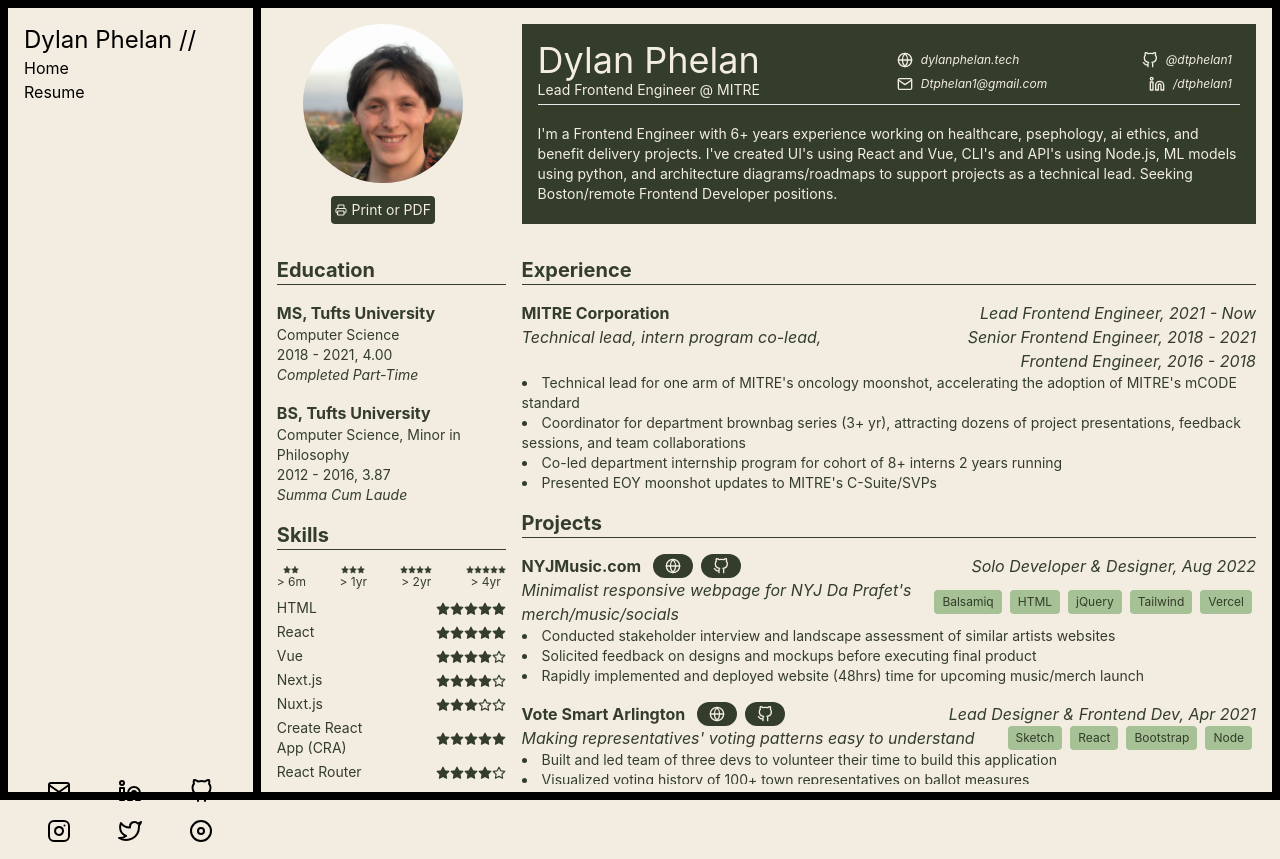
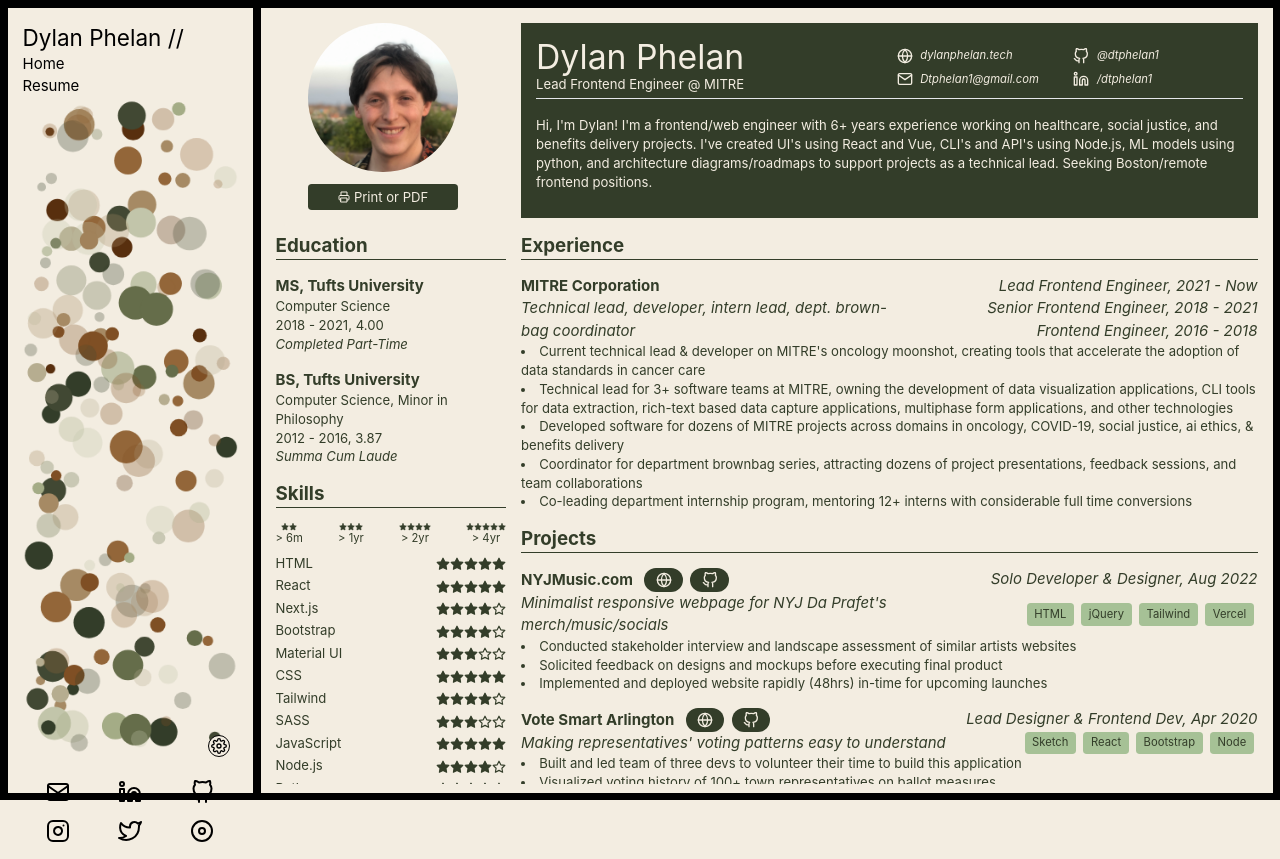
Before and after one commit to Dtphelan1/dtphelan1.github.io, a Next.js app: page / in a window 1280 px wide. Built offline with nearby package versions, Linux system fonts and the light colour scheme.

Commit message:
really solid xl and print styling; content developments; print button styled properly

```diff
--- a/components/PageLayout.js
+++ b/components/PageLayout.js
@@ -35,7 +35,7 @@
               {/* What are you doing here? This wasn't meant for your eyes /bonus */}
             </nav>
           </div>
-          <Canvas className="animate__animated animate__fadeIn animate__slow h-full hidden sm:block" />
+          <Canvas className="h-full hidden sm:block" />
           <div
             id="contact-info"
             className="flex flex-row flex-wrap justify-center first:align-baseline py-2 animate__animated animate__fadeInDown"
--- a/components/SkillLevel.js
+++ b/components/SkillLevel.js
@@ -1,7 +1,7 @@
 import { Star } from "react-feather";
 import { skillLevels } from "../lib/skillLevel";
 
-export default function SkillLevel({ level, className }) {
+export default function SkillLevel({ skill, level, className }) {
   const levelArray = [false, false, false, false, false];
   levelArray.fill(true, 0, level);
   return (
@@ -12,11 +12,11 @@
       }
       className={className}
     >
-      {levelArray.map((levelMet) => {
+      {levelArray.map((levelMet, i) => {
         return (
           <Star
             size={14}
-            key={levelMet}
+            key={skill + "-" + i}
             className={`text-primary inline ${levelMet ? "fill-primary" : ""}`}
           />
         );
--- a/components/SkillLevelLegend.js
+++ b/components/SkillLevelLegend.js
@@ -2,15 +2,26 @@
 import { skillLevels } from "../lib/skillLevel";
 
 export default function SkillLevelLegend() {
+  let i = 0;
   return (
     <div className="flex flex-row justify-between mb-2">
       {skillLevels.map((levelObj) => {
         return (
-          <div title={levelObj.long} className="flex flex-col items-center">
+          <div
+            key={levelObj.level}
+            title={levelObj.long}
+            className="flex flex-col items-center"
+          >
             <div className="flex flex-row">
-              {Array(levelObj.level).fill(
-                <Star size="8" className="fill-primary text-primary" />
-              )}
+              {[...Array(levelObj.level)].map(() => {
+                return (
+                  <Star
+                    key={`star-${levelObj.level}-${i++}`}
+                    size="8"
+                    className="fill-primary text-primary"
+                  />
+                );
+              })}
             </div>
             <p className="text-center text-xs">{levelObj.short}</p>
           </div>
--- a/pages/index.js
+++ b/pages/index.js
@@ -37,7 +37,7 @@
   const aboutMe = {
     name: "Dylan Phelan",
     title: "Lead Frontend Engineer @ MITRE",
-    elevatorPitch: `I'm a Frontend Engineer with 6+ years experience working on healthcare, psephology, ai ethics, and benefit delivery projects.  I've created UI's using React and Vue, CLI's and API's using Node.js, ML models using python, and architecture diagrams/roadmaps to support projects as a technical lead. Seeking Boston/remote Frontend Developer positions.`,
+    elevatorPitch: `Hi, I'm Dylan! I'm a frontend/web engineer with 6+ years experience working on healthcare, social justice, and benefits delivery projects. I've created UI's using React and Vue, CLI's and API's using Node.js, ML models using python, and architecture diagrams/roadmaps to support projects as a technical lead. Seeking Boston/remote frontend positions.`,
     links: [
       {
         id: "website",
@@ -83,12 +83,14 @@
         },
       ],
       date: "2016 - Now",
-      elevatorPitch: "Technical lead, intern program co-lead, ",
+      elevatorPitch:
+        "Technical lead, developer, intern lead, dept. brown-bag coordinator",
       bullets: [
-        "Technical lead for one arm of MITRE's oncology moonshot, accelerating the adoption of MITRE's mCODE standard",
-        "Coordinator for department brownbag series (3+ yr), attracting dozens of project presentations, feedback sessions, and team collaborations",
-        "Co-led department internship program for cohort of 8+ interns 2 years running",
-        "Presented EOY moonshot updates to MITRE's C-Suite/SVPs",
+        "Current technical lead & developer on MITRE's oncology moonshot, creating tools that accelerate the adoption of data standards in cancer care",
+        "Technical lead for 3+ software teams at MITRE, owning the development of data visualization applications, CLI tools for data extraction, rich-text based data capture applications, multiphase form applications, and other technologies",
+        "Developed software for dozens of MITRE projects across domains in oncology, COVID-19, social justice, ai ethics, & benefits delivery",
+        "Coordinator for department brownbag series, attracting dozens of project presentations, feedback sessions, and team collaborations",
+        "Co-leading department internship program, mentoring 12+ interns with considerable full time conversions",
       ],
       tags: [],
     },
@@ -115,14 +117,14 @@
       bullets: [
         "Conducted stakeholder interview and landscape assessment of similar artists websites",
         "Solicited feedback on designs and mockups before executing final product",
-        "Rapidly implemented and deployed website (48hrs) time for upcoming music/merch launch",
+        "Implemented and deployed website rapidly (48hrs) in-time for upcoming launches",
       ],
-      tags: ["Balsamiq", "HTML", "jQuery", "Tailwind", "Vercel"],
+      tags: ["HTML", "jQuery", "Tailwind", "Vercel"],
     },
     {
       title: "Vote Smart Arlington",
       role: "Lead Designer & Frontend Dev",
-      date: "Apr 2021 ",
+      date: "Apr 2020 ",
       links: [
         {
           url: "https://www.votesmartarlington.com/#/ ",
@@ -140,7 +142,7 @@
       bullets: [
         "Built and led team of three devs to volunteer their time to build this application",
         "Visualized voting history of 100+ town representatives on ballot measures",
-        "Generated >1000 visits, garnered praise from multiple local representatives",
+        "Garnered appreciation from multiple local representatives, >1000 visits during election week",
       ],
       tags: ["Sketch", "React", "Bootstrap", "Node"],
     },
@@ -167,9 +169,10 @@
       ],
       elevatorPitch: "Converting hospital cancer data to FHIR's mCODE standard",
       bullets: [
-        "Built Node command line tool for extracting & translating healthcare data from proprietary formats to the FHIR's mCODE standard",
-        "Architected framework for modularity across data sources and usecase extensibility ",
-        "Led the development of 6+ github repositories leveraging the MEF in 2+ applications",
+        "Built Node CLI for extracting & translating healthcare data from proprietary formats to the FHIR's mCODE standard",
+        // "Prototyped electron UI app",
+        "Implemented an architecture enabling modularity across data sources and usecase extensibility ",
+        "Led creation and maintenance of 6+ github repositories in support of several usecases",
         "Enabled MITRE's ICAREdata clinical trial data analysis with data extracted by MEF",
       ],
       tags: ["FHIR", "Node", "Electron", "React", "Bootstrap"],
@@ -195,8 +198,10 @@
           Icon: GitHub,
         },
       ],
-      elevatorPitch: "Converting hospital cancer data to FHIR's mCODE standard",
+      elevatorPitch:
+        "Creating a UI to empower discussion about radiation data standards with clinical, non-technical experts",
       bullets: [
+        "Coordinated with Radiation Therapy Treatment Data (RTTD) ",
         "Built Node command line tool for extracting & translating healthcare data from proprietary formats to the FHIR's mCODE standard",
         "Architected framework for modularity across data sources and usecase extensibility ",
         "Led the development of 6+ github repositories leveraging the MEF in 2+ applications",
@@ -226,11 +231,11 @@
   const skills = [
     { name: "HTML", level: 5 },
     { name: "React", level: 5 },
-    { name: "Vue", level: 4 },
+    // { name: "Vue", level: 4 },
     { name: "Next.js", level: 4 },
-    { name: "Nuxt.js", level: 3 },
-    { name: "Create React App (CRA)", level: 5 },
-    { name: "React Router", level: 4 },
+    // { name: "Nuxt.js", level: 3 },
+    // { name: "Create React App (CRA)", level: 5 },
+    // { name: "React Router", level: 4 },
     { name: "Bootstrap", level: 4 },
     { name: "Material UI", level: 3 },
     { name: "CSS", level: 5 },
@@ -241,18 +246,25 @@
     { name: "Python", level: 4 },
     { name: "Flask", level: 2 },
     { name: "HL7's FHIR", level: 4 },
+    { name: "GitHub Pages", level: 4 },
+    // { name: "Heroku", level: 3 },
     { name: "Vercel", level: 2 },
-    { name: "Heroku", level: 3 },
-    { name: "GitHub Pages", level: 4 },
-    { name: "GitHub Workflows", level: 3 },
     { name: "Docker", level: 3 },
+    { name: "CI/CD Automation", level: 4 },
+    // { name: "GitHub Workflows", level: 3 },
     { name: "Eslint/Prettier", level: 3 },
-    { name: "Sketch", level: 3 },
     { name: "Balsamiq", level: 3 },
+    // { name: "Sketch", level: 2 },
   ];
   const componentRef = useRef();
+  const today = new Date();
   const handlePrint = useReactToPrint({
     content: () => componentRef.current,
+    documentTitle: `${[
+      today.getDate(),
+      today.getMonth() + 1,
+      today.getFullYear(),
+    ].join("-")}-Dylan-Phelan-Resume`,
   });
 
   return (
@@ -264,10 +276,10 @@
         width={"100px"}
         // height={"100%"}
       /> */}
-      <div ref={componentRef} className="overflow-clip mx-auto">
+      <div ref={componentRef} className="relative overflow-clip mx-auto">
         <div
           id="contact-and-high-level "
-          className="flex flex-wrap p-4 max-w-screen-xl mx-auto bg-primary xl:bg-neutral-main print:bg-neutral-main"
+          className="max-w-screen-xl flex flex-wrap px-4 my-0 py-4 xl:my-4 xl:py-0  mx-auto bg-primary xl:bg-neutral-main print:bg-neutral-main"
         >
           <div className="flex flex-wrap flex-full items-center basis-full xl:basis-1/4 print:basis-1/4 xl:pr-8 print:pr-8 ">
             <div className="max-h-48 max-w-[10rem] mx-auto">
@@ -278,7 +290,7 @@
               />
             </div>
             <button
-              className="flex items-center justify-center mx-auto  rounded border bg-primary  xl:border-0 border-neutral-main text-neutral-main p-1 mt-2 print:hidden"
+              className="absolute right-0 top-0 xl:mx-auto xl:relative  flex items-center justify-center w-[10rem] rounded border bg-primary xl:border-0 border-neutral-main text-neutral-main p-1 px-2 m-2 print:hidden"
               onClick={handlePrint}
             >
               <Printer size={12} className="mr-1" /> Print or PDF
@@ -294,7 +306,10 @@
               <address id="links" className="text-xs basis-1/2">
                 <ul className="flex flex-row flex-wrap justify-between">
                   {aboutMe.links.map((link, i) => (
-                    <li className="flex items-center mx-2 my-1" key={link.id}>
+                    <li
+                      className="flex items-center px-2 py-1 basis-1/2"
+                      key={link.id}
+                    >
                       <link.Icon size={16} className="inline mr-2" />
                       <a
                         target="_blank"
@@ -314,14 +329,17 @@
         </div>
         <div
           id="content"
-          className="flex flex-wrap-reverse p-4 max-w-screen-xl mx-auto  text-primary bg-neutral-main"
+          className=" max-w-screen-xl flex flex-wrap-reverse px-4 my-4 mx-auto text-primary bg-neutral-main"
         >
-          <section className="basis-full xl:basis-1/4 print:basis-1/4 xl:pr-4 print:pr-4 flex flex-wrap">
-            <div className="basis-full pr-0 sm:basis-1/2 sm:pr-4 xl:basis-full xl:pr-0 print:!basis-full print:pr-0">
+          <section className="basis-full xl:basis-1/4 print:basis-1/4 xl:pr-4 print:pr-4 flex flex-col sm:flex-row xl:flex-col print:!flex-col">
+            <div className="pr-0 sm:pr-4 xl:pr-0 print:!pr-0 basis-auto sm:basis-1/2 xl:basis-auto print:!basis-auto">
               <h2 className="text-xl font-bold ">Education</h2>
               <hr className="w-full border-primary pb-4" />
               {education.map((edu) => (
-                <article className="mb-4">
+                <article
+                  key={[edu.degree, edu.school].join("-")}
+                  className="mb-4"
+                >
                   <h3 className="text-base font-bold">
                     {edu.degree}, {edu.school}
                   </h3>
@@ -333,7 +351,7 @@
                 </article>
               ))}
             </div>
-            <div className="basis-full sm:basis-1/2 xl:basis-full print:!pointer-events-nonebasis-full">
+            <div className="sm:basis-1/2 xl:basis-auto print:!basis-auto">
               <h2 className="text-xl font-bold ">Skills</h2>
               <hr className="w-full border-primary pb-4" />
               <SkillLevelLegend />
@@ -345,6 +363,7 @@
                   >
                     <p className="basis-1/2 text-sm">{skill.name}</p>
                     <SkillLevel
+                      skill={skill.name}
                       className="basis-1/2 text-right"
                       level={skill.level}
                     />
@@ -366,7 +385,7 @@
                   >
                     <header>
                       <div className="w-full flex flex-row items-start justify-between">
-                        <div className="flex flex-col">
+                        <div className="flex flex-col flex-1">
                           <h3 className="text-base font-bold mr-2">
                             {job.title}
                           </h3>
@@ -374,25 +393,9 @@
                             {job.elevatorPitch}
                           </p>
                         </div>
-                        <p className="text-base text-right">
+                        <p className="text-base text-right flex-1 ">
                           {jobMetadata(job)}
                         </p>
-                      </div>
-                      {/* Tags */}
-                      <div className="w-full flex flex-row justify-between items-center">
-                        <div className="flex flex-1 flex-row justify-end">
-                          {job.tags.map((tag) => {
-                            return (
-                              <p
-                                id={tag}
-                                key={tag}
-                                className="inline px-2 py-1 mx-1 first-of-type:ml-0 rounded bg-primary-ultra-light text-primary text-xs "
-                              >
-                                {tag}
-                              </p>
-                            );
-                          })}
-                        </div>
                       </div>
                     </header>
                     {/* Bullets */}
--- a/styles/globals.css
+++ b/styles/globals.css
@@ -15,6 +15,7 @@
   font-family: -apple-system, BlinkMacSystemFont, Segoe UI, Roboto, Oxygen,
     Ubuntu, Cantarell, Fira Sans, Droid Sans, Helvetica Neue, sans-serif;
   background: #f3ede1;
+  font-size: 15px;
 }
 
 a {
```
